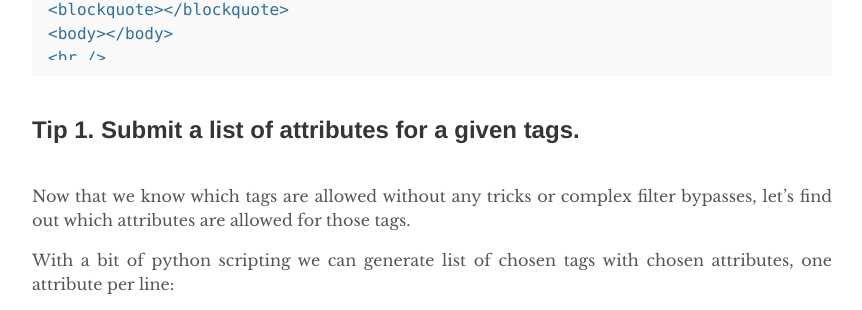
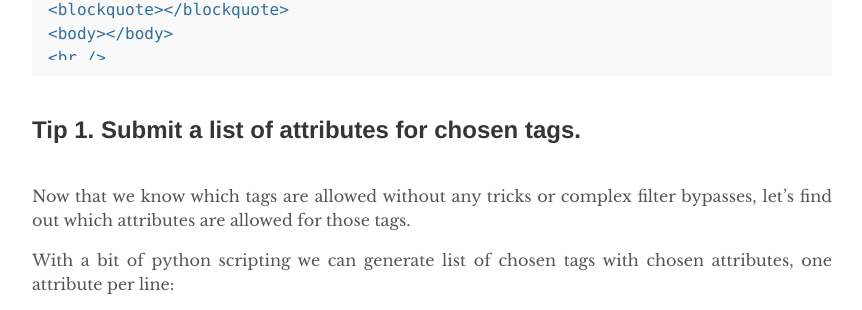
Before and after one commit to searabbitx/searabbitx.github.io, a Jekyll site: the page built from _posts/2020-05-13-testing-html-sanitizers.md, in a window 1280 px wide. Shown: the part 1032-1342 px from the top of the page, without its empty margins (208-1070 px from the left). Built offline with Jekyll 4.4.1, drawn with Linux system fonts in a browser that asks for light colours.

Commit message:
Update 2020-05-13-testing-html-sanitizers.md

```diff
--- a/_posts/2020-05-13-testing-html-sanitizers.md
+++ b/_posts/2020-05-13-testing-html-sanitizers.md
@@ -137,7 +137,7 @@ You can start with this list:
 {% endhighlight %}
 </div>
 
-## Tip 1. Submit a list of attributes for a given tags.
+## Tip 1. Submit a list of attributes for chosen tags.
 
 Now that we know which tags are allowed without any tricks or complex filter bypasses, let's find out which attributes are allowed for those tags.
 
```
